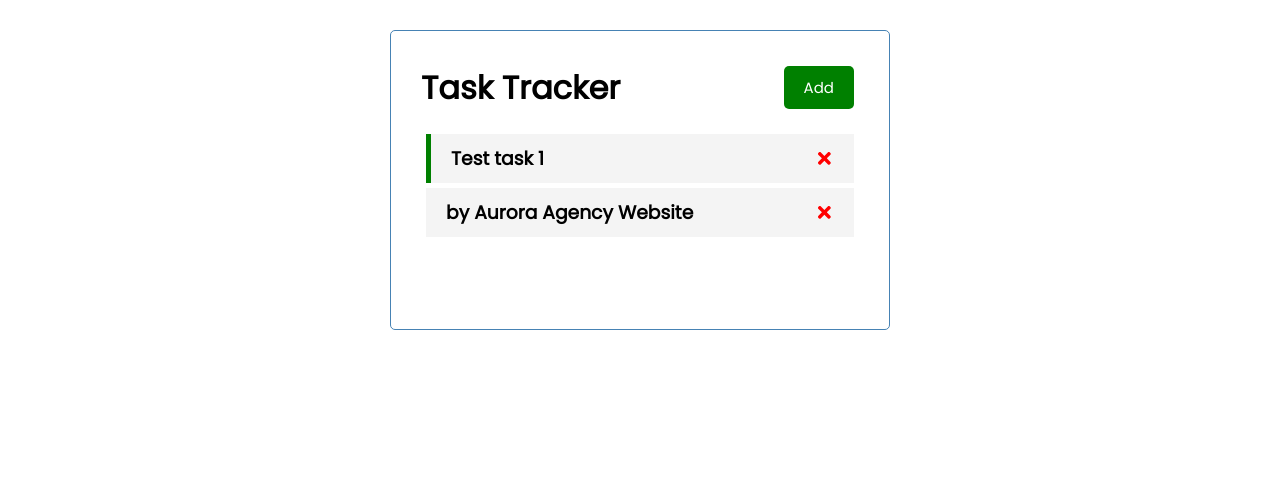
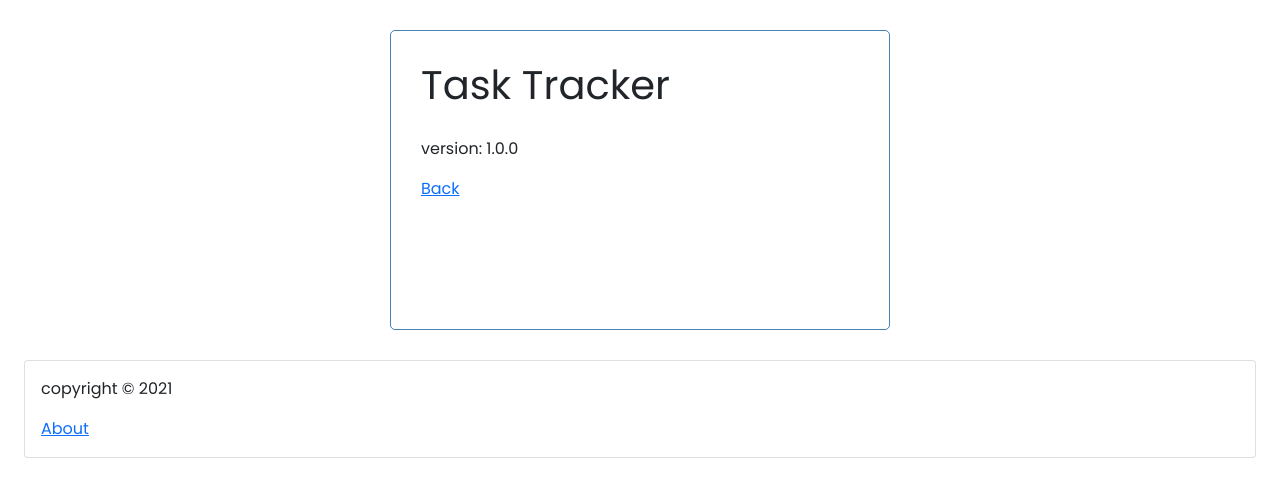
Before and after one commit to psinthorn/react-workingtask-tracker, a React (Create React App) app: page /about in a window 1280 px wide. Shown: the top 496 px of the page. Built offline with nearby package versions, Linux system fonts and the light colour scheme; data requests are answered from the project's data file.

Commit message:
added basic route to apps

```diff
--- a/package.json
+++ b/package.json
@@ -10,6 +10,7 @@
     "react": "^17.0.1",
     "react-dom": "^17.0.1",
     "react-icons": "^4.2.0",
+    "react-router-dom": "^5.2.0",
     "react-scripts": "4.0.3",
     "web-vitals": "^1.1.1"
   },
--- a/public/index.html
+++ b/public/index.html
@@ -9,8 +9,8 @@
       name="description"
       content="Web site created using create-react-app"
     />
+    <link href="https://cdn.jsdelivr.net/npm/bootstrap@5.0.0-beta2/dist/css/bootstrap.min.css" rel="stylesheet" integrity="sha384-BmbxuPwQa2lc/FVzBcNJ7UAyJxM6wuqIj61tLrc4wSX0szH/Ev+nYRRuWlolflfl" crossorigin="anonymous">
     <link rel="apple-touch-icon" href="%PUBLIC_URL%/logo192.png" />
-
     <link rel="manifest" href="%PUBLIC_URL%/manifest.json" />
 
     <title>Work Task Tracker</title>
--- a/src/App.js
+++ b/src/App.js
@@ -1,7 +1,11 @@
-import {useState, useEffect} from 'react'
+import {useState, useEffect, Fragment} from 'react'
+import {BrowserRouter as Router, Route} from "react-router-dom"
 import Header from "./components/Header"
+import Footer from "./components/Footer"
 import Tasks from "./components/Tasks"
 import Addtask from "./components/Addtask"
+import About from "./components/About"
+
 
 function App() {
   const [showAddForm, setShowAddForm] = useState(false)
@@ -88,10 +92,15 @@ function App() {
 
 
   return (
+
+    <Router>
+      <Fragment>
         <div className="container">
               <header className="App-header">
                   <Header onAdd={ () => setShowAddForm(!showAddForm) }  showAddCloseBtn={showAddForm} />
 
+                      <Route path="/" exact render={(props) => (
+                        <Fragment>
                                 { showAddForm &&
                                 <Addtask onAdd={addTask} />
                                   }
@@ -101,9 +110,19 @@ function App() {
                                 ):(
                                   'No work tasks available'
                                   )}
+                        </Fragment>
+                      )} />
 
               </header>
+              <Route path="/about" component={About} />
         </div>
+        <div className="card m-4">
+            <div className="card-body">
+              <Footer className="mt-3" />
+            </div>
+        </div>
+      </Fragment>
+    </Router>
   );
 }
 
--- /dev/null
+++ b/src/components/About.js
@@ -0,0 +1,14 @@
+import {Link} from "react-router-dom"
+
+const About = () => {
+    return (
+        <div className="about">
+            <p>
+                version: 1.0.0
+            </p>
+            <Link to="/">Back</Link>
+        </div>
+    )
+}
+
+export default About
--- /dev/null
+++ b/src/components/Footer.js
@@ -0,0 +1,14 @@
+import {Link} from 'react-router-dom'
+
+const Footer = () => {
+    return (
+        <div className="footer">
+            <p>
+                copyright &copy; 2021
+            </p>
+            <Link to="/about">About</Link>
+        </div>
+    )
+}
+
+export default Footer
--- a/src/components/Header.js
+++ b/src/components/Header.js
@@ -1,8 +1,9 @@
+import {useLocation} from "react-router-dom"
 import PropTypes from 'prop-types'
 import Button from './Button'
 
 const Header = (props) => {
-
+const location = useLocation()
 //    const onClick = () => {
 //        console.log('click button at header')
 //    }
@@ -12,11 +13,13 @@ const Header = (props) => {
         <header className='header'>
             {/* <h1 style={headingStyle}>Task Tracker</h1> */}
             <h1>Task Tracker</h1>
+        { location.pathname === "/" &&
            <Button
             onClick={props.onAdd}
             text={ props.showAddCloseBtn ? 'Close' : 'Add'}
             color={ props.showAddCloseBtn ? 'red' : 'green'}
            />
+        }
             {/* <h2>{props.title}</h2> */}
         </header>
     )
```
Also changed, not shown: 1 other file (tests, documents, lock files or other folders). Lines whose indentation alone changed are shown as unchanged.
